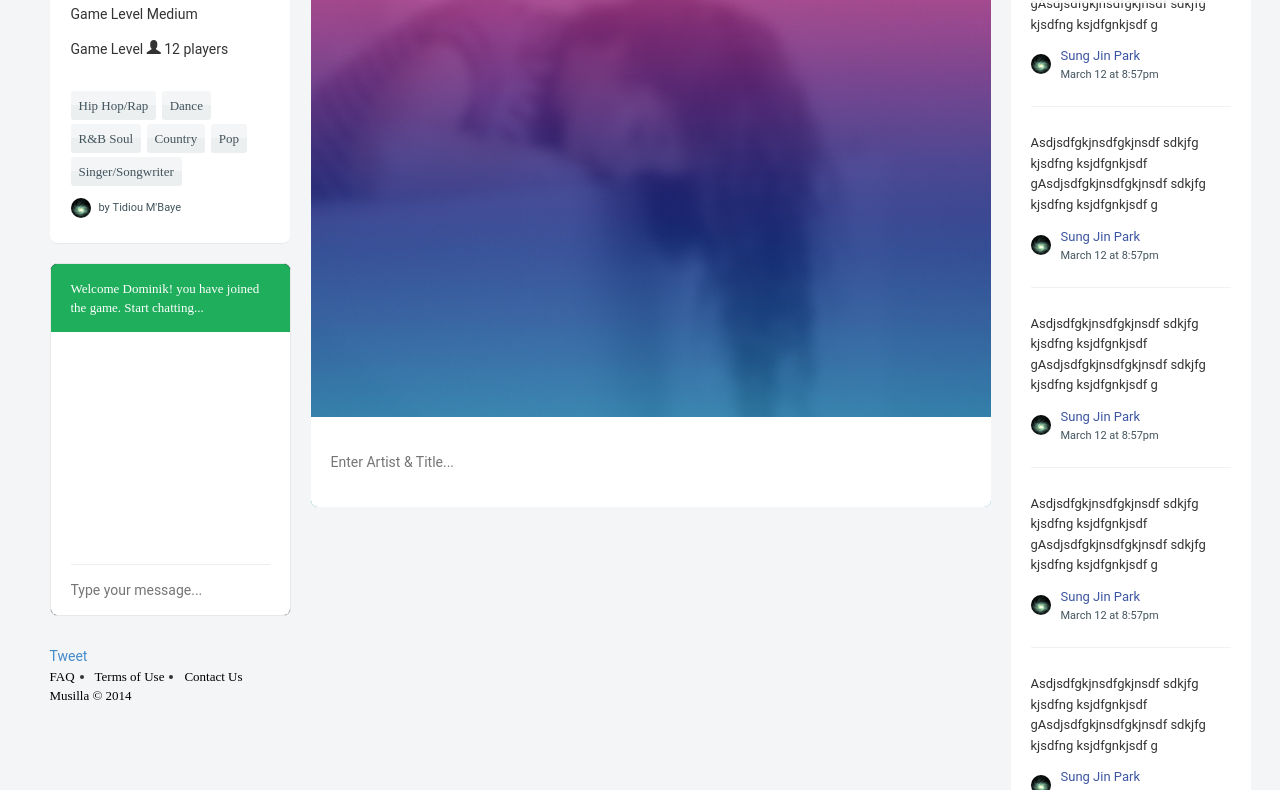
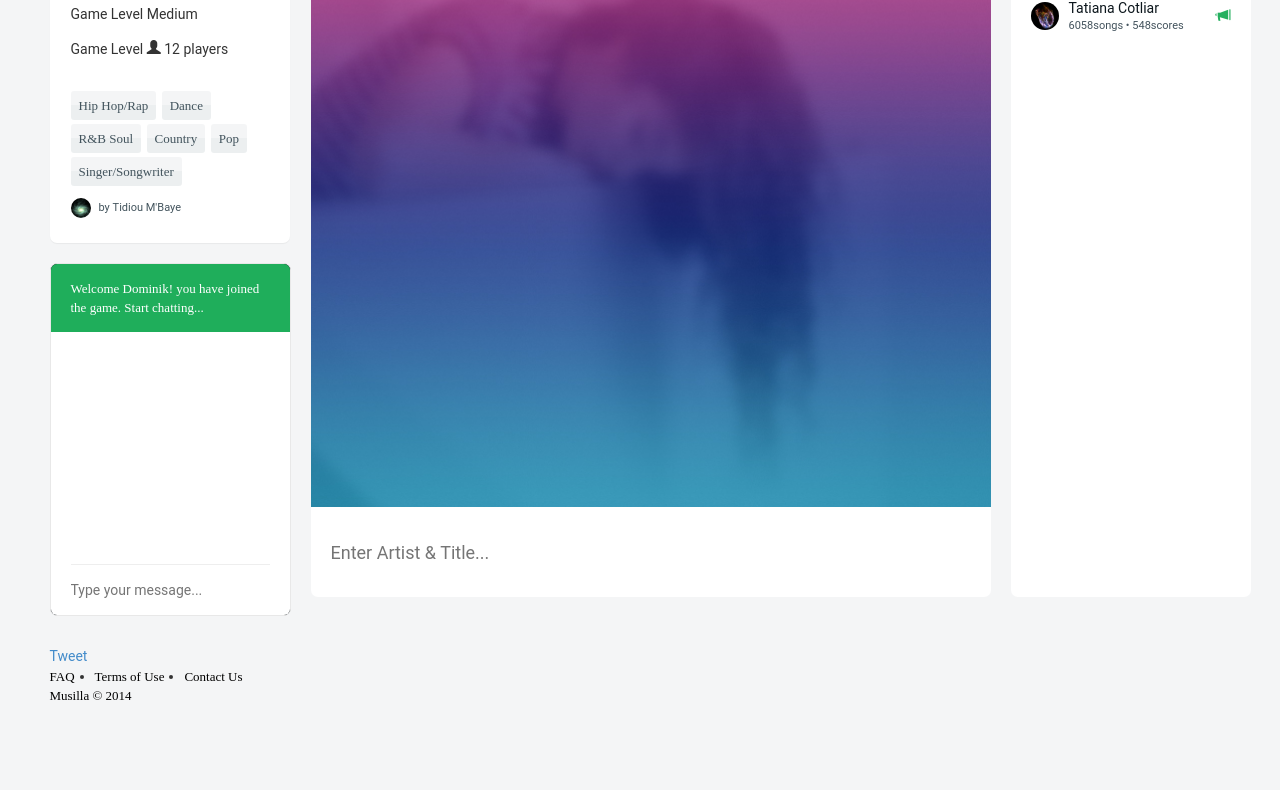
Before and after one commit to kongolml/musilla-website, a plain HTML site: page game.html in a window 1280 px wide. Shown: the part 169-959 px from the top of the page. After the commit the page ends 914 px from the top, so only its background shows below. Drawn offline with nearby package versions, Linux system fonts and the light colour scheme.

Commit message:
scoreboard implementation

```diff
--- a/css/game.css
+++ b/css/game.css
@@ -149,11 +149,11 @@
     height: 0;
     width: 100%;
     margin: 0;
-	margin-top:calc(100% + 13px);
+    margin-top: calc(100% + 13px);
 }
 
 #main-content {
-	height: 580px;
+    height: 670px;
     margin-top: 20px;
     border-radius: 7px;
     padding-top: 25px;
@@ -183,7 +183,7 @@
     border: 2px solid rgba(255, 255, 255, .4);
     background-color: transparent;
     color: white;
-	padding-top:13px;
+    padding-top: 13px;
     border-radius: 50%;
     text-align: center;
     margin-top: -13px;
@@ -211,7 +211,7 @@
     border: 2px solid rgba(255, 255, 255, .4);
     background-color: transparent;
     color: white;
-	padding-top:13px;
+    padding-top: 13px;
     border-radius: 50%;
     text-align: center;
     margin-top: -13px;
@@ -234,10 +234,87 @@
     border-radius: 0 0 7px 7px;
     border: none;
     padding: 40px 20px;
-    font-size: 14px;
+    font-size: 18px;
     color: #84939b;
 }
 
 #main-content .answer:focus {
     outline: none;
 }
+
+/*score board styles*/
+#score-board {
+    height: 670px;
+    width: 100%;
+}
+
+#score-board .title {
+    height: 59px;
+    margin-left: -20px;
+    padding: 25px 20px 15px;
+    color: #0e171d;
+    font-size: 17px;
+    line-height: 1;
+}
+
+#score-board .user {
+    width: 240px;
+    height: 60px;
+    margin-left: -20px;
+    padding: 15px 20px;
+}
+
+#score-board .user:hover {
+    background-color: #f0f2f4;
+    cursor: pointer;
+}
+
+#score-board .user > div {
+    display: inline-block;
+    float: left;
+}
+
+#score-board .user .avatar {
+    margin-top: 1px;
+    margin-right: 10px;
+}
+
+#score-board .user .avatar img {
+    width: 28px;
+    height: 28px;
+    border-radius: 50%;
+    overflow: hidden;
+}
+
+#score-board .user .info {
+    margin-top: -3px;
+}
+
+#score-board .user .info .songs, #score-board .user .info .scores {
+    float: left;
+    color: #43535d;
+    font-size: 11px;
+}
+
+#score-board .user .info .name {
+    color: #0d171d;
+    font-size: 14px;
+}
+
+#score-board .user .sign {
+    color: #25b05f;
+    margin-top: 5px;
+    float: right;
+}
+
+.popover-content {
+	width: 310px;
+	height: 140px;
+	-webkit-border-radius: 6px;
+	-moz-border-radius: 6px;
+	border-radius: 6px;
+	background-color: #fff;
+	-webkit-box-shadow: -8px 0 20px rgba(3,6,8,.2);
+	-moz-box-shadow: -8px 0 20px rgba(3,6,8,.2);
+	box-shadow: -8px 0 20px rgba(3,6,8,.2);
+}
--- a/game.html
+++ b/game.html
@@ -1089,89 +1089,31 @@
 
 		<div id="right-bar" class="col-xs-2">
 
-			<div class="news-social">
-				<span class="facebook"><img src="http://icons.iconarchive.com/icons/artbees/social-networks-pro/128/Facebook-icon.png">Newsfeed</span>
-				<span class="twitter"><img src="http://www.thebrain.com/files/3213/8256/5967/twitter-logo.png"></span>
-			</div><!-- news-social -->
+			<div id="score-board">
+				<div class="title">Score Board</div>
 
-			<div class="news-list">
-				<div class="news">
-					<span class="news-text">Asdjsdfgkjnsdfgkjnsdf sdkjfg kjsdfng ksjdfgnkjsdf gAsdjsdfgkjnsdfgkjnsdf sdkjfg kjsdfng ksjdfgnkjsdf g</span>
-					<div class="news-author">
-						<div class="avatar"><a href="#"><img src="images/dummy/6.png"></a></div>
-						<div class="author-text">
-							<a href="#"><p class="authors-name">Sung Jin Park</p></a>
-							<a href="#"<p class="date">March 12 at 8:57pm</p></a>
-						</div>
-					</div>
-				</div><!-- news -->
 
-				<div class="news">
-					<span class="news-text">Asdjsdfgkjnsdfgkjnsdf sdkjfg kjsdfng ksjdfgnkjsdf gAsdjsdfgkjnsdfgkjnsdf sdkjfg kjsdfng ksjdfgnkjsdf g</span>
-					<div class="news-author">
-						<div class="avatar"><a href="#"><img src="images/dummy/6.png"></a></div>
-						<div class="author-text">
-							<a href="#"><p class="authors-name">Sung Jin Park</p></a>
-							<a href="#"<p class="date">March 12 at 8:57pm</p></a>
-						</div>
-					</div>
-				</div><!-- news -->
+				<div class="user" type="button" class="btn btn-default" data-container="body" data-toggle="popover" data-placement="bottom" data-content="Vivamus
+sagittis lacus vel augue laoreet rutrum faucibus.">
 
-				<div class="news">
-					<span class="news-text">Asdjsdfgkjnsdfgkjnsdf sdkjfg kjsdfng ksjdfgnkjsdf gAsdjsdfgkjnsdfgkjnsdf sdkjfg kjsdfng ksjdfgnkjsdf g</span>
-					<div class="news-author">
-						<div class="avatar"><a href="#"><img src="images/dummy/6.png"></a></div>
-						<div class="author-text">
-							<a href="#"><p class="authors-name">Sung Jin Park</p></a>
-							<a href="#"<p class="date">March 12 at 8:57pm</p></a>
-						</div>
-					</div>
-				</div><!-- news -->
+					<div class="avatar">
+						<img src="images/dummy/1.jpg">
+					</div><!-- avatar -->
 
-				<div class="news">
-					<span class="news-text">Asdjsdfgkjnsdfgkjnsdf sdkjfg kjsdfng ksjdfgnkjsdf gAsdjsdfgkjnsdfgkjnsdf sdkjfg kjsdfng ksjdfgnkjsdf g</span>
-					<div class="news-author">
-						<div class="avatar"><a href="#"><img src="images/dummy/6.png"></a></div>
-						<div class="author-text">
-							<a href="#"><p class="authors-name">Sung Jin Park</p></a>
-							<a href="#"<p class="date">March 12 at 8:57pm</p></a>
-						</div>
-					</div>
-				</div><!-- news -->
+					<div class="info">
+						<div class="name">Tatiana Cotliar</div>
+						<div class="songs"><span class="how-much-songs">6058</span>songs •&nbsp;</div>
+						<div class="scores"><span class="how-much-scores">548</span>scores</div>
+					</div><!-- info -->
 
-				<div class="news">
-					<span class="news-text">Asdjsdfgkjnsdfgkjnsdf sdkjfg kjsdfng ksjdfgnkjsdf gAsdjsdfgkjnsdfgkjnsdf sdkjfg kjsdfng ksjdfgnkjsdf g</span>
-					<div class="news-author">
-						<div class="avatar"><a href="#"><img src="images/dummy/6.png"></a></div>
-						<div class="author-text">
-							<a href="#"><p class="authors-name">Sung Jin Park</p></a>
-							<a href="#"<p class="date">March 12 at 8:57pm</p></a>
-						</div>
-					</div>
-				</div><!-- news -->
+					<div class="sign">
+						<span class="glyphicon glyphicon-bullhorn"></span>
+					</div><!-- sign -->
 
-				<div class="news">
-					<span class="news-text">Asdjsdfgkjnsdfgkjnsdf sdkjfg kjsdfng ksjdfgnkjsdf gAsdjsdfgkjnsdfgkjnsdf sdkjfg kjsdfng ksjdfgnkjsdf g</span>
-					<div class="news-author">
-						<div class="avatar"><a href="#"><img src="images/dummy/6.png"></a></div>
-						<div class="author-text">
-							<a href="#"><p class="authors-name">Sung Jin Park</p></a>
-							<a href="#"<p class="date">March 12 at 8:57pm</p></a>
-						</div>
-					</div>
-				</div><!-- news -->
+				</div><!-- user -->
 
-				<div class="news">
-					<span class="news-text">Asdjsdfgkjnsdfgkjnsdf sdkjfg kjsdfng ksjdfgnkjsdf gAsdjsdfgkjnsdfgkjnsdf sdkjfg kjsdfng ksjdfgnkjsdf g</span>
-					<div class="news-author">
-						<div class="avatar"><a href="#"><img src="images/dummy/6.png"></a></div>
-						<div class="author-text">
-							<a href="#"><p class="authors-name">Sung Jin Park</p></a>
-							<a href="#"<p class="date">March 12 at 8:57pm</p></a>
-						</div>
-					</div>
-				</div><!-- news -->
-			</div><!-- new-list -->
+
+			</div><!-- score-board -->
 
 		</div><!-- right-bar -->
 
@@ -1199,6 +1141,8 @@ $(".song").hover(function() {
 });
 
 $('[rel=popover]').popover();
+
+$('.user').popover({trigger: 'click', placement: 'left'});
 
 });
 
```
Lines whose indentation alone changed are shown as unchanged.
